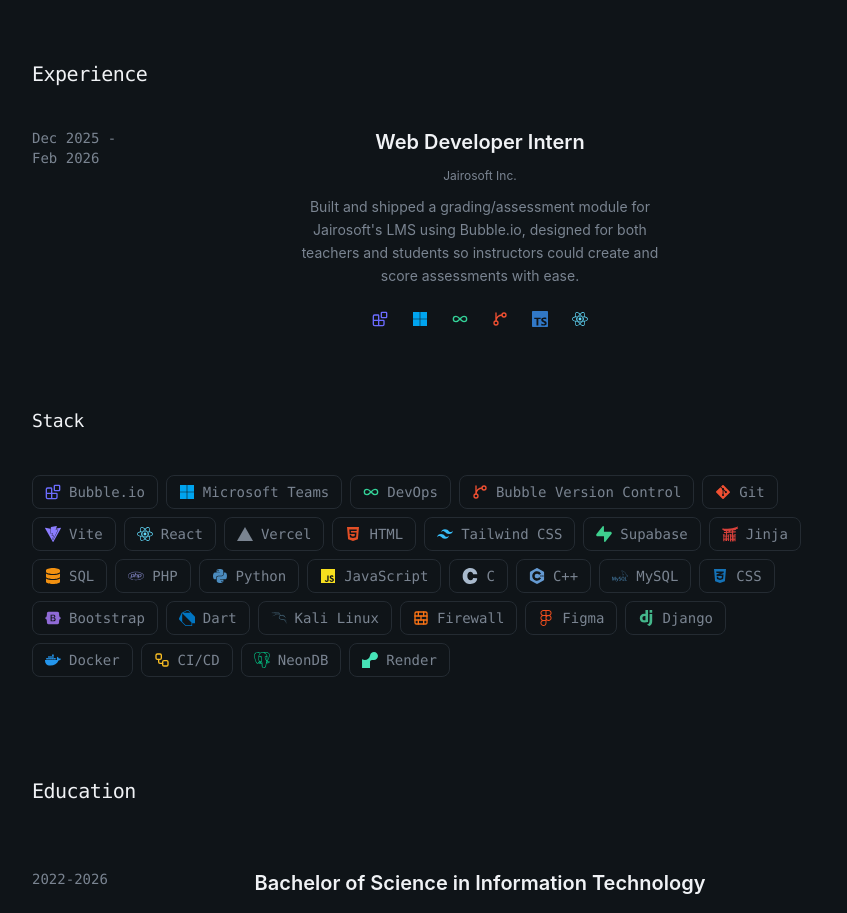
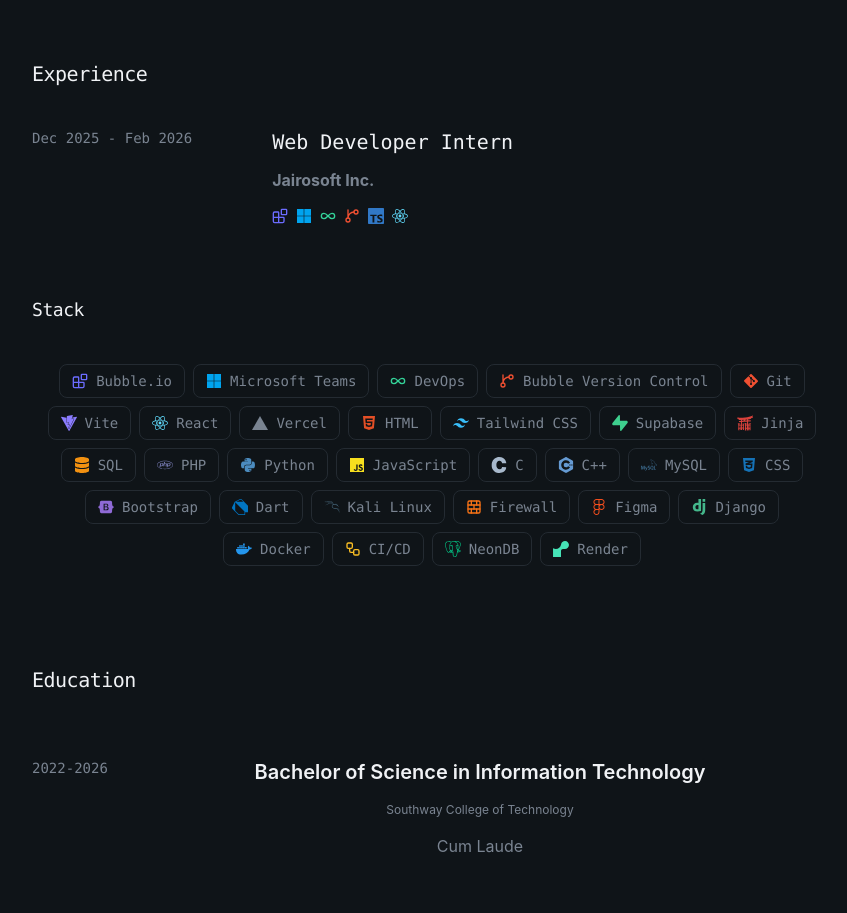
Before and after one commit to Ein-shen/My-porfolio, a React (Vite) app: page / in a window 1280 px wide. Shown: the part 1760-2673 px from the top of the page, without its empty margins (208-1055 px from the left). Built offline with nearby package versions, Linux system fonts and the light colour scheme; the HTML template or start-up script is replaced by a standard one.

Commit message:
added changges in the experience that pleasant in the eyes

```diff
--- a/src/sections/Experiece.jsx
+++ b/src/sections/Experiece.jsx
@@ -9,8 +9,7 @@
     period: "Dec 2025 - Feb 2026",
     role: "Web Developer Intern",
     company: "Jairosoft Inc.",
-    description:
-      "Built and shipped a grading/assessment module for Jairosoft's LMS using Bubble.io, designed for both teachers and students so instructors could create and score assessments with ease.",
+
     technology: [
       "Bubble.io",
       "Microsoft Teams",
@@ -81,34 +80,35 @@
           <div className="relative">
             {experiences.map((exp) => (
               <article key={`${exp.company}-${exp.period}`} className="pb-10 ">
-                <div className="flex flex-col items-center space-y-4 rounded-2xl  transition-all duration-500 sm:flex-row sm:items-start">
-                  <span className="theme-muted shrink-0 text-muted-foreground font-mono text-xs font-medium sm:w-24 sm:text-sm ">
+                <div className="flex flex-col items-center space-x-20 rounded-2xl  transition-all duration-500 sm:flex-row sm:items-start">
+                  <span className="theme-muted shrink-0 whitespace-nowrap text-muted-foreground font-mono text-xs font-medium sm:w-auto sm:text-sm">
                     {exp.period}
                   </span>
 
-                  <div className="flex w-full flex-col items-center">
-                    <h3 className="theme-text text-center text-xl font-semibold">
+                  <div className="flex w-full flex-col ">
+                    <h3 className="theme-text  text-xl font-mono">
                       {exp.role}
                     </h3>
-                    <p className="theme-muted pt-3 text-center text-xs text-muted-foreground">
+
+                    <p className="theme-muted font-bold pt-3 text-md text-muted-foreground">
                       {exp.company}
                     </p>
-                    <p className="theme-muted max-w-sm pt-3 text-center text-sm leading-relaxed text-muted-foreground">
-                      {exp.description}
-                    </p>
+
 
                     {/* Icon-only tech stack: title attr keeps names accessible via tooltip */}
-                    <ul className="flex flex-wrap justify-center gap-2 pt-4 text-muted-foreground">
+                    <ul className="flex flex-wrap  gap-2 pt-2 text-muted-foreground">
                       {exp.technology.map((name) => (
                         <li
                           key={name}
                           title={name}
-                          className="theme-muted inline-flex items-center justify-center text-muted-foreground rounded-full p-2 transition-colors hover:border-muted-foreground hover:bg-muted"
+                          className="theme-muted inline-flex pt-2 text-muted-foreground rounded-full  transition-colors hover:border-muted-foreground hover:bg-muted"
                         >
                           <TechIcon name={name} className="h-4 w-4 shrink-0" />
                         </li>
                       ))}
                     </ul>
+
+
                   </div>
                 </div>
               </article>
@@ -116,10 +116,9 @@
           </div>
         </div>
 
-
         {/* Stack */}
         <div id="stack" className="mx-auto max-w-[800px] scroll-mt-24 pt-7">
-          <div className="mb-10">
+          <div className="mb-10 ">
             <h2
               id="stack-heading"
               className="theme-text pt-1 font-mono text-lg font-medium tracking-tight"
@@ -130,12 +129,12 @@
 
           <ul
             aria-labelledby="stack-heading"
-            className="flex flex-wrap  gap-2"
+            className="flex flex-wrap justify-center gap-2"
           >
             {stack.map((name) => (
               <li
                 key={name}
-                className="theme-muted  inline-flex items-center gap-2 text-muted-foreground rounded-lg border border-border px-2.5 py-1.5 font-mono text-sm transition-colors hover:border-muted-foreground sm:px-3"
+                className="theme-muted inline-flex items-center gap-2 text-muted-foreground rounded-lg border border-border px-2.5 py-1.5 font-mono text-sm transition-colors hover:border-muted-foreground sm:px-3"
               >
                 <TechIcon name={name} className="h-4 w-4 shrink-0" />
                 {name}
```
